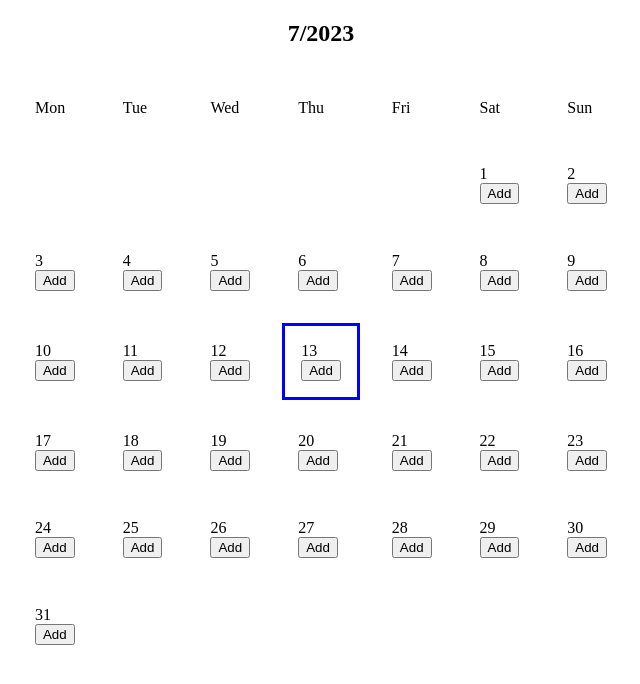
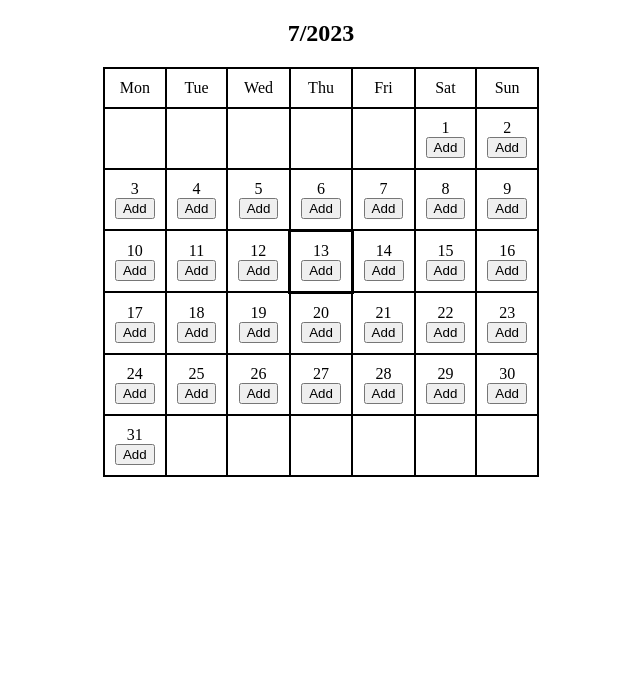
Before and after one commit to vascolourenco99/calendarphp, a PHP site: page / in a window 1280 px wide. Shown: the top 684 px of the page, without its empty margins (319-959 px from the left). Run offline with PHP 8.4, Linux system fonts and the light colour scheme.

Commit message:
front end

```diff
--- a/calendar/showCalendar.php
+++ b/calendar/showCalendar.php
@@ -59,8 +59,9 @@
                         $isMarked = in_array($dayOfMonth, $markedDays);
 
                         $class = $isMarked ? "marked" : "";
+
                         $action = $class ? "deleteDay" : "addDay";
-                        $button = $class ? 'Delete' : 'Add';
+                        $button = $class ? 'Del' : 'Add';
 
                         $today = $dayOfMonth == $currentDay ? "today" : "";
 
--- a/db/markedDays.txt
+++ b/db/markedDays.txt
@@ -0,0 +1,2 @@
+13
+11
--- a/style.css
+++ b/style.css
@@ -1,8 +1,29 @@
+table {
+  border: 2px solid black;
+  border-collapse: collapse;
+  margin-top: 20px;
+}
+
+th {
+  border: 1px solid black;
+  padding: 10px;
+  background-color: #f2f2f2;
+}
+
+td {
+  border: 2px solid black;
+  padding: 10px;
+  text-align: center;
+}
+
 .marked {
-  background-color: yellow;
+  background-color: #8f8f8f;
 }
 
 #today {
+  border: 3px;
   border-style: solid;
-  border-color: #0000ff;
+  border-color: #000000;
 }
+
+/* ----------------------------------------------------- */
```
